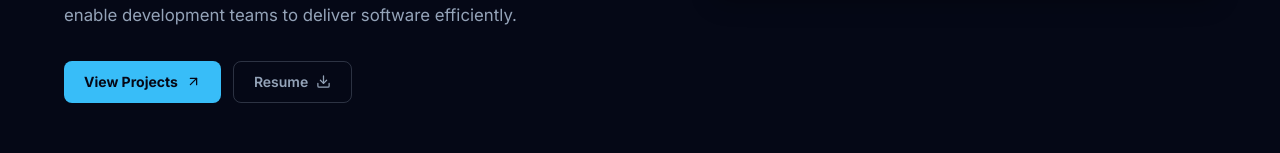
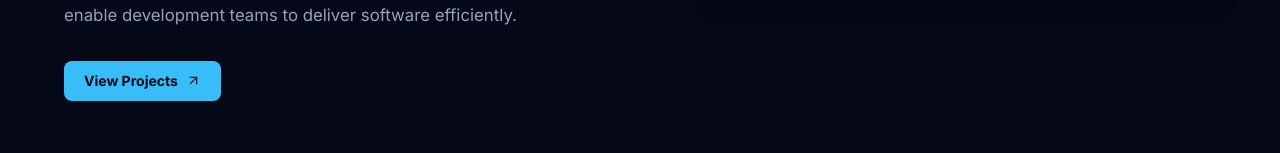
Before and after one commit to Harshithj88/website-portfolio-site, a Next.js app: page / in a window 1280 px wide. Shown: the part 610-763 px from the top of the page. Built offline with nearby package versions, Linux system fonts and the light colour scheme.

Commit message:
style: temporarily disable resume download buttons

```diff
--- a/app/page.tsx
+++ b/app/page.tsx
@@ -180,9 +180,11 @@ export default function Home() {
                   <a href="#projects" className="inline-flex items-center gap-2 rounded-lg bg-accent px-5 py-2.5 text-sm font-bold text-dark transition-all hover:shadow-[0_0_24px_rgba(56,189,248,0.3)]">
                     View Projects <ArrowUpRight size={15} />
                   </a>
+                  {/* Resume download temporarily disabled
                   <a href={resumeHref} className="inline-flex items-center gap-2 rounded-lg border border-line px-5 py-2.5 text-sm font-semibold text-dim transition-all hover:border-accent/40 hover:text-foreground">
                     Resume <Download size={15} />
                   </a>
+                  */}
                 </div>
                 <div className="mt-8 rounded-xl border border-line bg-card p-4 font-mono text-[0.78rem] leading-relaxed shadow-card lg:hidden">
                   <div className="mb-2 flex items-center gap-1.5">
@@ -541,12 +543,12 @@ export default function Home() {
             <div className="mt-5 flex justify-center gap-4">
               <a href={profile.linkedInUrl} target="_blank" rel="noreferrer" className="text-dim transition-colors hover:text-foreground" aria-label="LinkedIn"><Linkedin size={20} /></a>
               <a href={profile.githubUrl} target="_blank" rel="noreferrer" className="text-dim transition-colors hover:text-foreground" aria-label="GitHub"><Github size={20} /></a>
-              <a href={resumeHref} download className="text-dim transition-colors hover:text-foreground" aria-label="Resume"><Download size={20} /></a>
+              {/* Resume download temporarily disabled */}
+              {/*<a href={resumeHref} download className="text-dim transition-colors hover:text-foreground" aria-label="Resume"><Download size={20} /></a>*/}
             </div>
           </motion.div>
         </section>
       </main>
-
       {/* ── Footer ─────────────────────────────────────────── */}
       <footer className="border-t border-line px-6 py-8">
         <div className="mx-auto flex max-w-6xl flex-col items-center justify-between gap-4 text-xs text-dim sm:flex-row">
```
